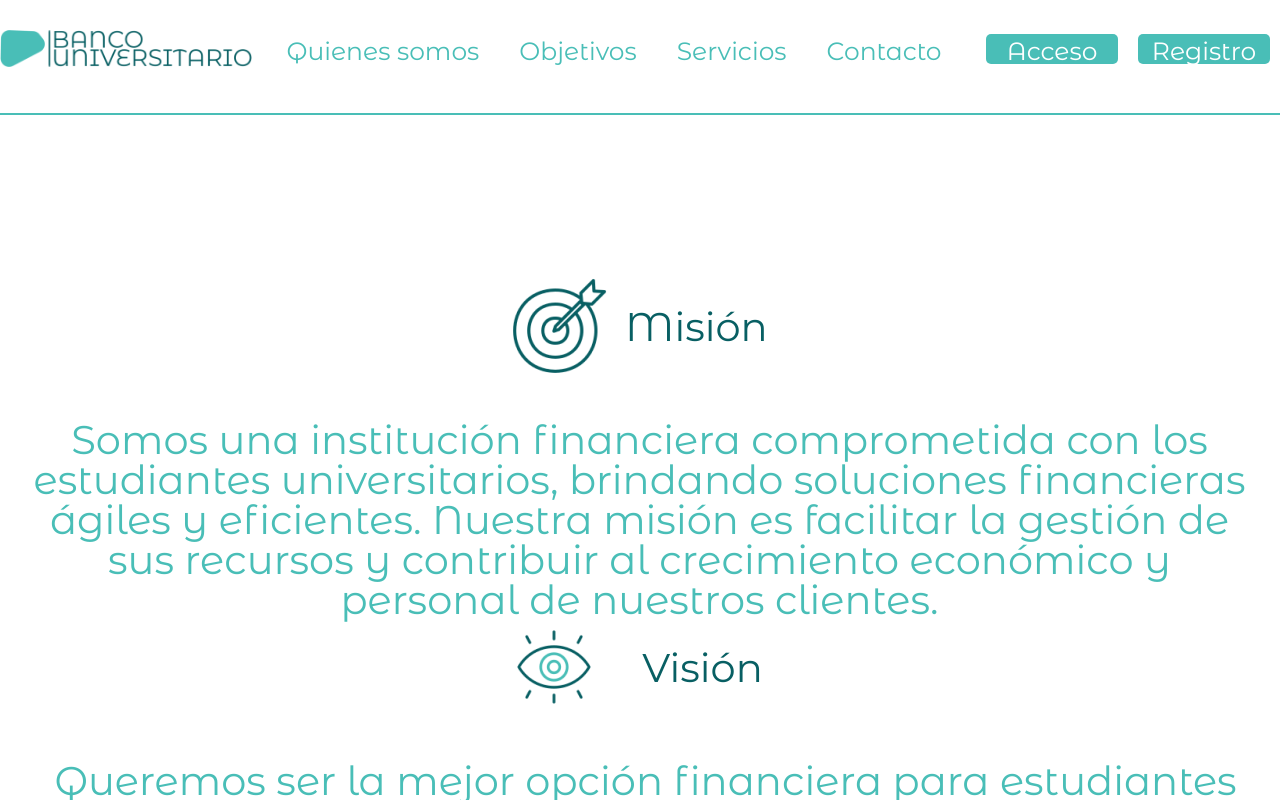
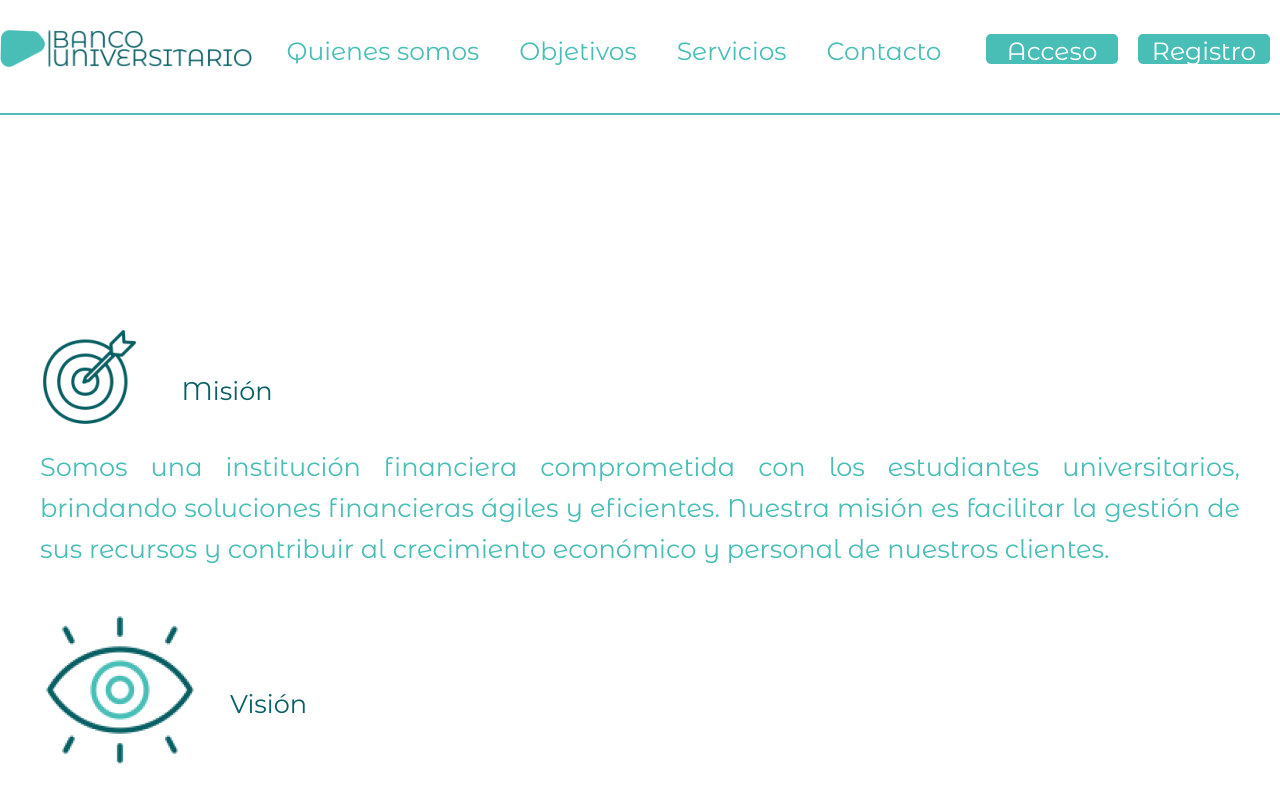
Before and after one commit to MrWisz/BancoUniversitario, a React (Create React App) app: page /quienes-somos in a window 1280 px wide. Shown: the top 800 px of the page. Built offline with nearby package versions, Linux system fonts and the light colour scheme.

Commit message:
componente ContenidoQS actualizado

```diff
--- a/src/components/Contenido.module.css
+++ b/src/components/Contenido.module.css
@@ -1,4 +1,4 @@
-.objetivo2Icon {
+/*.objetivo2Icon {
   height: 100px;
   width: 100px;
   position: relative;
@@ -89,7 +89,7 @@
   font-family: inherit;
   display: inline-block;
   max-width: 100%;
-}*/
+}
 .financialOption {
   align-self: stretch;
   flex-direction: row;
@@ -191,3 +191,4 @@
    }
 
 }
+*/
--- /dev/null
+++ b/src/components/ContenidoQS.jsx
@@ -0,0 +1,148 @@
+import React from 'react';
+import styled from 'styled-components';
+
+const Content =styled.section`
+ display: flex;
+  justify-content: center;
+  align-items: center;
+  height: 100vh; /* Ocupa toda la pantalla */
+  padding: 0 var(--padding-2xl) var(--padding-54xl) var(--padding-xl);
+  box-sizing: border-box;
+  text-align: center;
+  font-size: var(--font-size-21xl);
+  color: var(--color);
+  font-family: var(--font-montserrat-alternates);`;
+const Objetivo2Icon = styled.img`
+ height: 100px;
+  width: 100px;
+  object-fit: cover;
+  overflow: visible;
+`;
+
+const Mision = styled.h3`
+ margin: 0;
+  font-size: clamp(1.5rem, 2vw, 2rem);
+  line-height: 1.4;
+  font-weight: 400;
+  font-family: inherit;
+  text-align: center;
+
+`;
+
+const MissionVision = styled.div`
+  width: 1735px;
+  flex-direction: column;
+  justify-content: flex-start;
+  gap: var(--gap-24xl-7);
+  align-items: center;
+  overflow: visible;
+`;
+
+const ObjectiveMission = styled.div`
+  width: 1610px;
+  justify-content: center;
+  padding: 0 var(--padding-xl);
+  box-sizing: border-box;
+  width: 100%;
+  overflow: visible;
+`;
+
+const MissionContainer = styled.div`
+  display: flex;
+  flex-direction: row;
+  align-items: center;
+  width: 260px;
+  justify-content: center;
+  gap: var(--gap-sm);
+
+`;
+
+const MisionWrapper = styled.div`
+  flex: 1;
+  display: flex;
+  flex-direction: column;
+  align-items: center;
+  justify-content: flex-start;
+  padding: var(--padding-10xl) 0 0;
+  text-align:center;
+`;
+
+const Somos = styled.p`
+ margin: 0;
+  font-size: clamp(1.5rem, 2vw, 2rem);
+  line-height: 1.6;
+  font-weight: 500;
+  font-family: inherit;
+  color: var(--color-lightseagreen);
+  text-align: justify; /
+  width: 100%;
+  max-width: 1200px;
+  overflow-wrap: break-word;
+  white-space: normal;
+  padding: 20px;
+`;
+
+const ObjectiveMission1 = styled.div`
+  display: flex;
+  flex-direction: row;
+  align-items: center;
+`;
+
+const FrameParent = styled.div`
+  width: 100px;
+  justify-content: flex-start;
+  gap: 10px;
+  display: flex;
+  flex-direction: row;
+  align-items: center;
+`;
+
+const FinancialOption = styled.div`
+  align-self: stretch;
+  flex-direction: row;
+  justify-content: flex-start;
+  padding: 0 0 0 var(--padding-xs);
+  box-sizing: border-box;
+  color: var(--color-lightseagreen);
+`;
+
+const ContenidoQS = () => {
+  return (
+    <Content>
+      <MissionVision>
+        <ObjectiveMission>
+          <MissionContainer>
+            <Objetivo2Icon loading="lazy" alt="" src="/objetivo-21@2x.png" />
+            <MisionWrapper>
+              <Mision>Misión</Mision>
+            </MisionWrapper>
+          </MissionContainer>
+        </ObjectiveMission>
+        <Somos>
+          Somos una institución financiera comprometida con los estudiantes
+          universitarios, brindando soluciones financieras ágiles y eficientes.
+          Nuestra misión es facilitar la gestión de sus recursos y contribuir al
+          crecimiento económico y personal de nuestros clientes.
+        </Somos>
+        <ObjectiveMission1>
+          <FrameParent>
+            <img loading="lazy" alt="" src="/frame-1@2x.png" />
+            <MisionWrapper>
+              <Mision>Visión</Mision>
+            </MisionWrapper>
+          </FrameParent>
+        </ObjectiveMission1>
+        <FinancialOption>
+          <Somos>
+            Queremos ser la mejor opción financiera para estudiantes
+            universitarios en el país. Deseamos ser reconocidos por nuestros
+            servicios innovadores, la calidad de atención al cliente y nuestro
+            compromiso con la educación y el desarrollo social.
+          </Somos>
+        </FinancialOption>
+      </MissionVision>
+    </Content>
+  );
+};
+
+export default ContenidoQS;
--- a/src/pages/QuienesSomos.jsx
+++ b/src/pages/QuienesSomos.jsx
@@ -1,7 +1,7 @@
 import styled from 'styled-components';
 import HeaderComponent from "../components/HeaderComponent";
-import Contenido from "../components/Contenido.js";
 import Component from "../components/Component";
+import ContenidoQS from "../components/ContenidoQS";
 
 const QuienesSomosContainer = styled.div`
   width: 100%;
@@ -53,7 +53,7 @@ const QuienesSomos = () => {
         onRegistroTextClick={() => {}}
       />
       <Objetivo1 />
-      <Contenido />
+      <ContenidoQS />
       <Component
         propMarginTop="unset"
         propAlignSelf="stretch"
```
